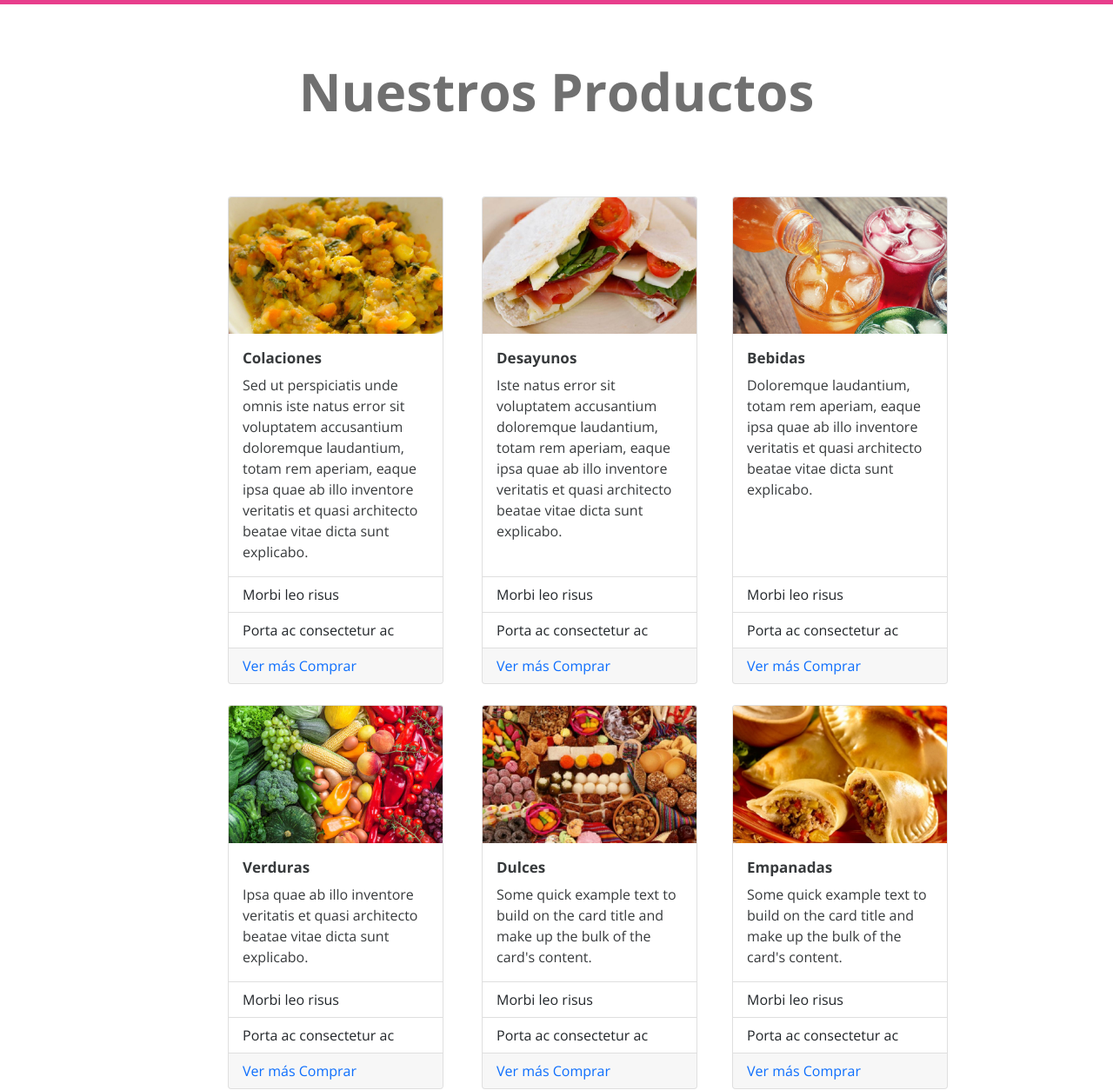
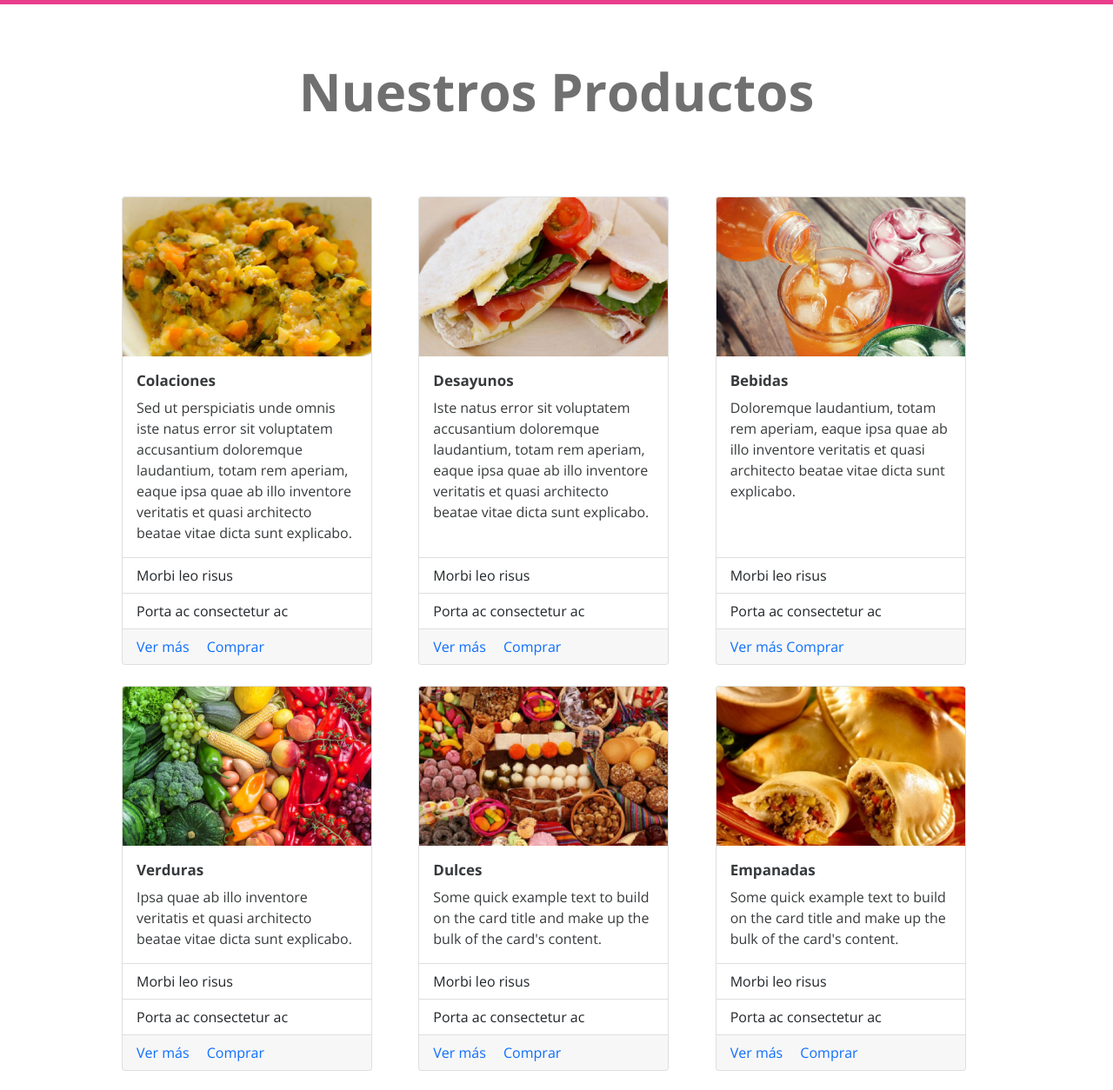
Before and after one commit to darverag/Desafio_Suricata, a plain HTML site: page index.html in a window 1280 px wide. Shown: the part 92-1346 px from the top of the page at 87% size. Drawn offline with nearby package versions, Linux system fonts and the light colour scheme.

Commit message:
Desafio Suricata Terminado

```diff
--- a/assets/css/style.css
+++ b/assets/css/style.css
@@ -22,6 +22,12 @@ body {
     padding-right: 1rem;
 }
 
+h1 {
+    color: #707070;
+    font-weight: bold;
+    font-size: 60px;
+}
+
 h5 {
     font: bold 17px/23px Open Sans;
     letter-spacing: 0px;
@@ -37,3 +43,10 @@ p {
     color: #373A3C;
     opacity: 1;
 }
+
+#contenedor {
+    width: 80%;
+    padding: 1 rem;
+    justify-content: center;
+    margin: 0 auto;
+}
--- a/index.html
+++ b/index.html
@@ -30,7 +30,7 @@
     <!--INICIO NAV-->
     <nav class="navbar navbar-expand-lg navbar-light" style="background-color: #E83E8C">
         <div class="container-fluid">
-            <a class="navbar-brand ps-5" href="#"><img src="assets/img/logo.png" alt="Logo sitio Web" class="img-fluid" style="width:50%"></a>
+            <a class="navbar-brand ps-5" href="#"><img src="assets/img/logo.png" alt="Logo sitio Web" class="img-responsive" style="width:50%"></a>
 
             <div class="button">
                 <button class="navbar-toggler" type="button" data-bs-toggle="collapse" data-bs-target="#navbarTogglerDemo02" aria-controls="navbarTogglerDemo02" aria-expanded="false" aria-label="Toggle navigation">
@@ -56,34 +56,34 @@
     </nav>
     <!--FIN NAV-->
     <!--TITULO-->
-    <header class="productos text-center" style="padding-top:64px; padding-bottom: 77px;">
-        <h1 id=" display-3 text-center " style="color: #707070; font-weight:bold; font-size: 60px; ">Nuestros Productos</h1>
+    <header class="titulo" id="contenedor">
+        <h1 id="titulo" style="text-align: center; padding-top: 64px; padding-bottom: 77px;">Nuestros Productos</h1>
     </header>
 
     <!--CARDS-->
-    <section class="container flex" id="centrado">
-        <div class="row row-cols-1 row-cols-md-3 g-4">
+    <section class="container flex " id="contenedor">
+        <div class="row row-cols-1 row-cols-md-3 g-4 ">
             <!--COLACIONES-->
-            <div class="col">
-                <div class="card h-100" style="width: 248px; height: 132px; margin-left: 180px;">
-                    <img src="assets/img/colaciones.jpg" class="card-img-top" alt="Colaciones">
-                    <div class="card-body">
+            <div class="col ">
+                <div class="card h-100 " style="width: 18rem; ">
+                    <img src=" assets/img/colaciones.jpg " class="card-img-top " alt="Colaciones ">
+                    <div class="card-body ">
                         <h5 class=" card-title ">Colaciones</h5>
-                        <p class="card-text">Sed ut perspiciatis unde omnis iste natus error sit voluptatem accusantium doloremque laudantium, totam rem aperiam, eaque ipsa quae ab illo inventore veritatis et quasi architecto beatae vitae dicta sunt explicabo.</p>
+                        <p class="card-text ">Sed ut perspiciatis unde omnis iste natus error sit voluptatem accusantium doloremque laudantium, totam rem aperiam, eaque ipsa quae ab illo inventore veritatis et quasi architecto beatae vitae dicta sunt explicabo.</p>
                     </div>
                     <ul class="list-group list-group-flush ">
                         <li class="list-group-item ">Morbi leo risus</li>
                         <li class="list-group-item ">Porta ac consectetur ac</li>
                     </ul>
-                    <div class="card-footer">
-                        <a href="# " class="text-decoration-none" class="card-link ">Ver más</a>
-                        <a href="# " class="text-decoration-none" class="card-link ">Comprar</a>
+                    <div class="card-footer ">
+                        <a href="# " class="card-link text-decoration-none ">Ver más</a>
+                        <a href="# " class="card-link text-decoration-none ">Comprar</a>
                     </div>
                 </div>
             </div>
             <!--DESAYUNOS-->
-            <div class="col">
-                <div class="card h-100" style="width: 248px; height: 132px; margin-left: 92px;">
+            <div class="col ">
+                <div class="card h-100 " style="width: 18rem; ">
                     <img src="assets/img/desayunos.jpg " class="card-img-top " alt="Desayunos ">
                     <div class="card-body ">
                         <h5 class="card-title ">Desayunos</h5>
@@ -93,81 +93,81 @@
                         <li class="list-group-item ">Morbi leo risus</li>
                         <li class="list-group-item ">Porta ac consectetur ac</li>
                     </ul>
-                    <div class="card-footer">
-                        <a href="# " class="text-decoration-none" class="card-link ">Ver más</a>
-                        <a href="# " class="text-decoration-none" class="card-link ">Comprar</a>
+                    <div class="card-footer ">
+                        <a href="# " class="card-link text-decoration-none ">Ver más</a>
+                        <a href="# " class="card-link text-decoration-none ">Comprar</a>
                     </div>
                 </div>
             </div>
             <!--BEBIDAS-->
-            <div class="col">
-                <div class="card h-100" style="width: 248px; height: 132px;">
+            <div class="col ">
+                <div class="card h-100 " style="width: 18rem; ">
                     <img src="assets/img/bebidas.jpg " class="card-img-top " alt="Bebidas ">
-                    <div class="card-body">
-                        <h5 class="card-title">Bebidas</h5>
-                        <p class="card-text">Doloremque laudantium, totam rem aperiam, eaque ipsa quae ab illo inventore veritatis et quasi architecto beatae vitae dicta sunt explicabo.</p>
+                    <div class="card-body ">
+                        <h5 class="card-title ">Bebidas</h5>
+                        <p class="card-text ">Doloremque laudantium, totam rem aperiam, eaque ipsa quae ab illo inventore veritatis et quasi architecto beatae vitae dicta sunt explicabo.</p>
                     </div>
-                    <ul class="list-group list-group-flush">
-                        <li class="list-group-item">Morbi leo risus</li>
-                        <li class="list-group-item">Porta ac consectetur ac</li>
+                    <ul class="list-group list-group-flush ">
+                        <li class="list-group-item ">Morbi leo risus</li>
+                        <li class="list-group-item ">Porta ac consectetur ac</li>
                     </ul>
-                    <div class="card-footer">
-                        <a href="# " class="text-decoration-none" class="card-link">Ver más</a>
-                        <a href="# " class="text-decoration-none" class="card-link">Comprar</a>
+                    <div class="card-footer ">
+                        <a href="# " class="text-decoration-none " class="card-link ">Ver más</a>
+                        <a href="# " class="text-decoration-none " class="card-link ">Comprar</a>
                     </div>
                 </div>
             </div>
             <!--VERDURAS-->
-            <div class="col">
-                <div class="card h-100" style="width: 248px; height: 132px; margin-left: 180px;">
-                    <img src="assets/img/verduras.jpg" class="card-img-top " alt="Verduras">
-                    <div class="card-body">
-                        <h5 class="card-title">Verduras</h5>
-                        <p class="card-text">Ipsa quae ab illo inventore veritatis et quasi architecto beatae vitae dicta sunt explicabo.</p>
+            <div class="col ">
+                <div class="card h-100 " style="width: 18rem; ">
+                    <img src="assets/img/verduras.jpg " class="card-img-top " alt="Verduras ">
+                    <div class="card-body ">
+                        <h5 class="card-title ">Verduras</h5>
+                        <p class="card-text ">Ipsa quae ab illo inventore veritatis et quasi architecto beatae vitae dicta sunt explicabo.</p>
                     </div>
-                    <ul class="list-group list-group-flush">
-                        <li class="list-group-item">Morbi leo risus</li>
-                        <li class="list-group-item">Porta ac consectetur ac</li>
+                    <ul class="list-group list-group-flush ">
+                        <li class="list-group-item ">Morbi leo risus</li>
+                        <li class="list-group-item ">Porta ac consectetur ac</li>
                     </ul>
-                    <div class="card-footer">
-                        <a href="# " class="text-decoration-none" class="card-link">Ver más</a>
-                        <a href="# " class="text-decoration-none" class="card-link">Comprar</a>
+                    <div class="card-footer ">
+                        <a href="# " class="card-link text-decoration-none ">Ver más</a>
+                        <a href="# " class="card-link text-decoration-none ">Comprar</a>
                     </div>
                 </div>
             </div>
             <!--DULCES-->
-            <div class="col">
-                <div class="card h-100" style="width: 248px; height: 132px;margin-left: 92px;">
-                    <img src="assets/img/dulces.jpg" class="card-img-top" alt="Dulces">
-                    <div class="card-body">
+            <div class="col ">
+                <div class="card h-100 " style="width: 18rem; ">
+                    <img src="assets/img/dulces.jpg " class="card-img-top " alt="Dulces ">
+                    <div class="card-body ">
                         <h5 class="card-titl ">Dulces</h5>
-                        <p class="card-text">Some quick example text to build on the card title and make up the bulk of the card's content.</p>
+                        <p class="card-text ">Some quick example text to build on the card title and make up the bulk of the card's content.</p>
                     </div>
-                    <ul class="list-group list-group-flush">
-                        <li class="list-group-item">Morbi leo risus</li>
-                        <li class="list-group-item">Porta ac consectetur ac</li>
+                    <ul class="list-group list-group-flush ">
+                        <li class="list-group-item ">Morbi leo risus</li>
+                        <li class="list-group-item ">Porta ac consectetur ac</li>
                     </ul>
-                    <div class="card-footer">
-                        <a href="# " class="text-decoration-none" class="card-link">Ver más</a>
-                        <a href="# " class="text-decoration-none" class="card-link">Comprar</a>
+                    <div class="card-footer ">
+                        <a href="# " class="card-link text-decoration-none ">Ver más</a>
+                        <a href="# " class="card-link text-decoration-none ">Comprar</a>
                     </div>
                 </div>
             </div>
             <!--EMPANADAS-->
-            <div class="col">
-                <div class="card h-100" style="width: 248px; height: 132px;">
-                    <img src="assets/img/empanadas.jpg" class="card-img-top" alt="Empanadas">
-                    <div class="card-body">
-                        <h5 class="card-title">Empanadas</h5>
-                        <p class="card-text">Some quick example text to build on the card title and make up the bulk of the card's content.</p>
+            <div class="col ">
+                <div class="card h-100 " style="width: 18rem; ">
+                    <img src="assets/img/empanadas.jpg " class="card-img-top " alt="Empanadas ">
+                    <div class="card-body ">
+                        <h5 class="card-title ">Empanadas</h5>
+                        <p class="card-text ">Some quick example text to build on the card title and make up the bulk of the card's content.</p>
                     </div>
-                    <ul class="list-group list-group-flush">
-                        <li class="list-group-item">Morbi leo risus</li>
-                        <li class="list-group-item">Porta ac consectetur ac</li>
+                    <ul class="list-group list-group-flush ">
+                        <li class="list-group-item ">Morbi leo risus</li>
+                        <li class="list-group-item ">Porta ac consectetur ac</li>
                     </ul>
-                    <div class="card-footer">
-                        <a href="# " class="text-decoration-none" class="card-link">Ver más</a>
-                        <a href="# " class="text-decoration-none" class="card-link">Comprar</a>
+                    <div class="card-footer ">
+                        <a href="# " class="card-link text-decoration-none ">Ver más</a>
+                        <a href="# " class="card-link text-decoration-none ">Comprar</a>
                     </div>
                 </div>
             </div>
@@ -175,9 +175,9 @@
     </section>
 
     <!-- MEDIO DE PAGO-->
-    <section class="container-flex mt-5  d-none d-lg-block" style="background-color: #17a2b8; height: 170px;">
-        <div class=" row p-5 " id="centrado">
-            <div class="col-5 " style="vertical-align: middle; ">
+    <section class="container-flex mt-5 d-none d-lg-block " style="background-color: #17a2b8; height: 170px; ">
+        <div class=" row p-5 " id="centrado ">
+            <div class="col-5 ">
                 <h2 id="display-2 text-align-left " style=" font-size: 40px; color: #ffffff; font-weight: bold; letter-spacing: 0px; opacity: 1; height: 55px;padding-left: 120px; ">Ahora aceptamos</h2>
             </div>
             <div class="col-1 text-white ">
@@ -202,7 +202,7 @@
     </section>
 
     <!--FOOTER-->
-    <section class="container-flex p-3 text-center " style="background-color: #e83e8c; height: 184px; ">
+    <section class="container-flex p-3 text-center " style="background-color: #e83e8c; height: 154px; ">
         <img src="assets/img/logo-footer.png " alt="Logo del sitio web " class="img-fluid " style="width:3%; margin-top: 30px; ">
     </section>
 
```
